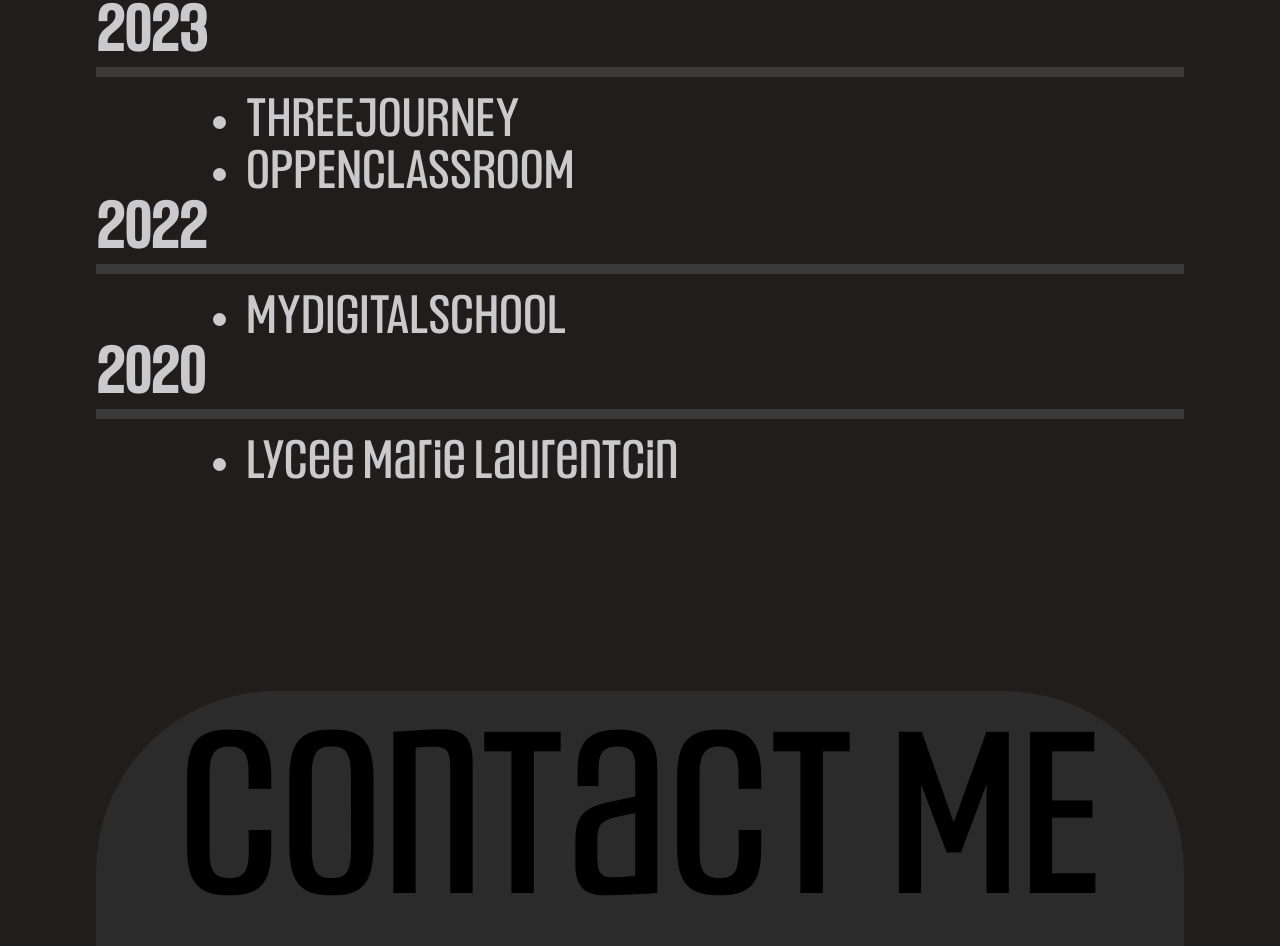
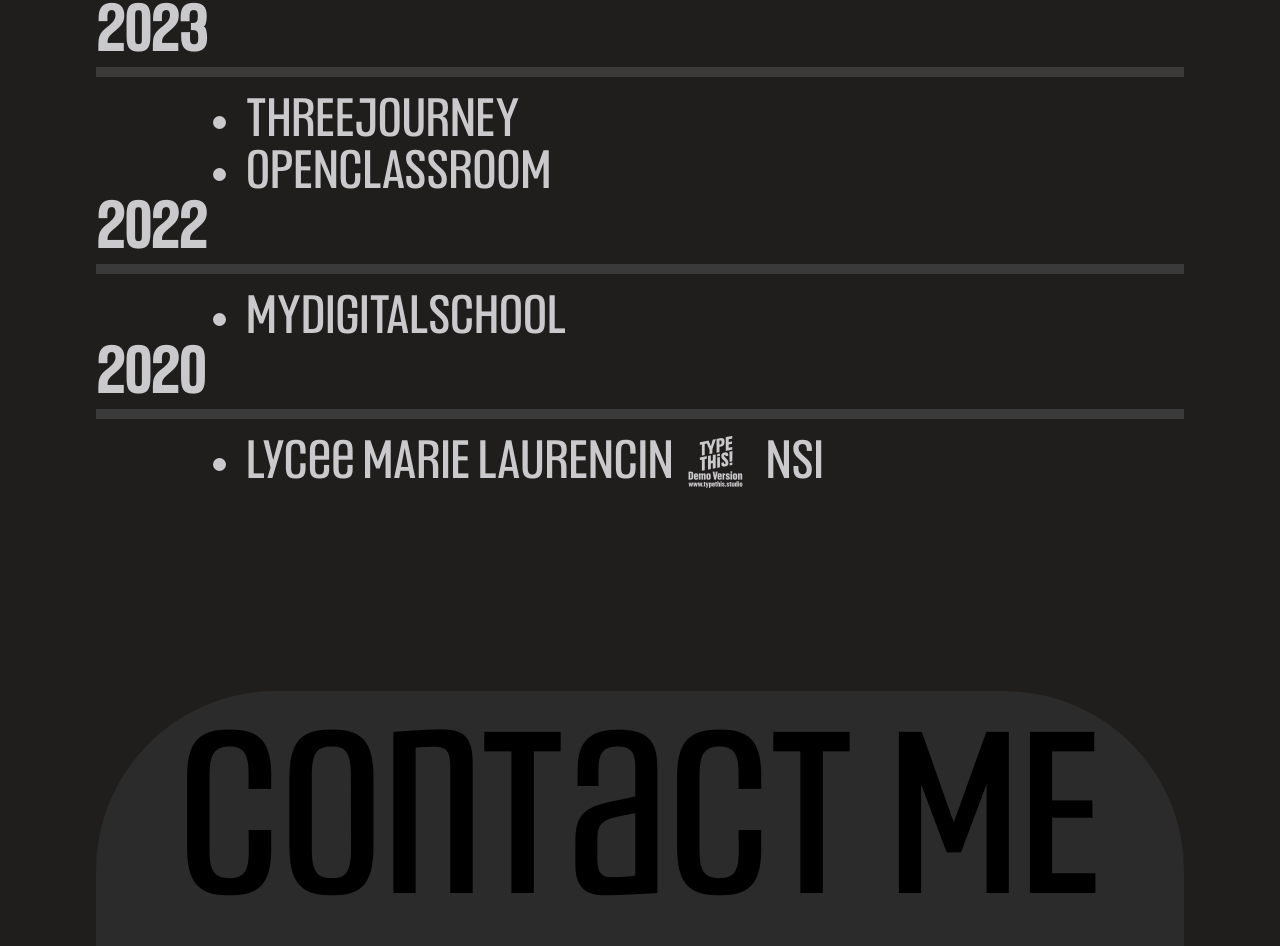
Before and after one commit to MTLP2/Portfolio-2024-OPP, a React (Vite) app in the folder FrontEnd/: page /About in a window 1280 px wide. Shown: the part 3010-3956 px from the top of the page. Built offline with nearby package versions, Linux system fonts and the light colour scheme; no server answers.

Commit message:
Fix text

```diff
--- a/FrontEnd/src/Pages/About.jsx
+++ b/FrontEnd/src/Pages/About.jsx
@@ -53,11 +53,11 @@
       <ul className='journeyContainer'>
         <h3>2023</h3>
         <li>THREEJOURNEY</li>
-        <li>OPPENCLASSROOM</li>
+        <li>OPENCLASSROOM</li>
         <h3>2022</h3>
         <li>MYDIGITALSCHOOL</li>
         <h3>2020</h3>
-        <li>Lycee Marie Laurentcin</li>
+        <li>Lycee MARIE LAURENCIN / NSI</li>
       </ul>
       </div>
     <Footer/>
```
